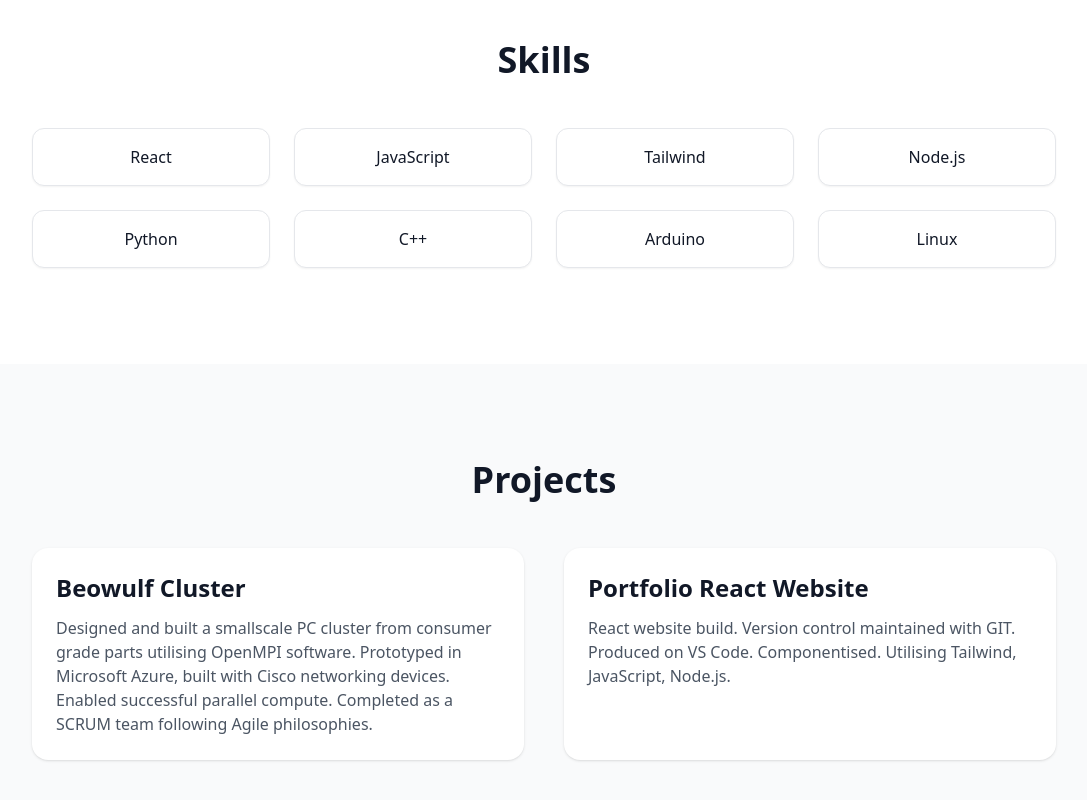
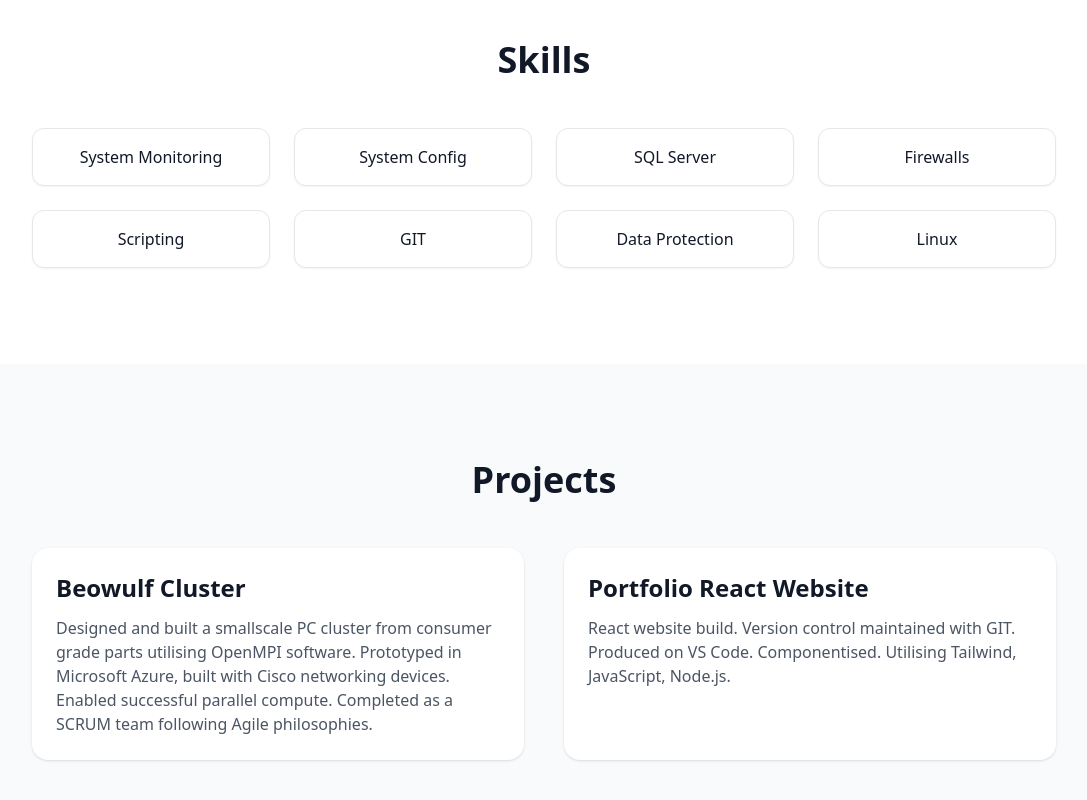
Before and after one commit to reubenmca/portfolio, a React (Create React App) app: page / in a window 1280 px wide. Shown: the part 1312-2112 px from the top of the page, without its empty margins (96-1183 px from the left). Built offline with nearby package versions, Linux system fonts and the light colour scheme.

Commit message:
skills update

```diff
--- a/src/components/Skills.js
+++ b/src/components/Skills.js
@@ -1,6 +1,6 @@
 import React from "react";
 export function Skills() {
-    const skills = ['React', 'JavaScript', 'Tailwind', 'Node.js', 'Python', 'C++', 'Arduino', 'Linux'];
+    const skills = ['System Monitoring', 'System Config', 'SQL Server', 'Firewalls', 'Scripting', 'GIT', 'Data Protection', 'Linux'];
 
 
     return (
```
